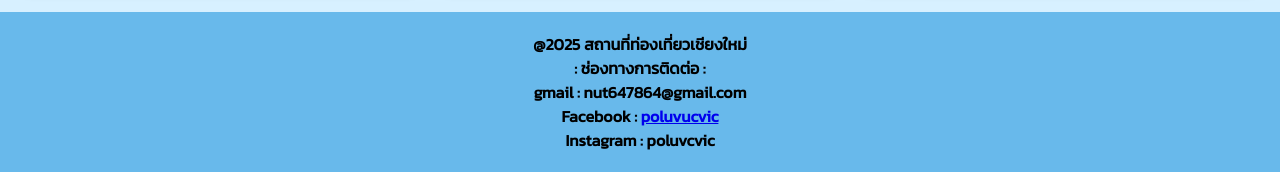
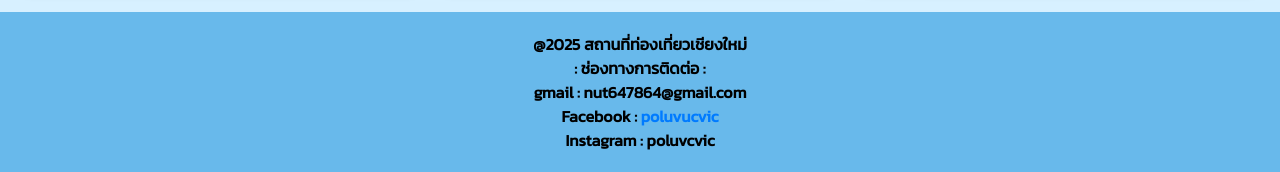
Before and after one commit to PoluvcvicNatthanun/Portfolio_Poluvcvic, a PHP site: page /homeCH.php in a window 1280 px wide. Shown: the part 1779-1951 px from the top of the page. Run offline with PHP 8.4, Linux system fonts and the light colour scheme; the visitor is signed in with stand-in values (Sample User, id 1).

Commit message:
fix contact

```diff
--- a/WEB Chaingmai/homeCH.php
+++ b/WEB Chaingmai/homeCH.php
@@ -246,7 +246,7 @@ if (!isset($_SESSION['username'])) {
         <strong>@2025 สถานที่ท่องเที่ยวเชียงใหม่</strong><br>
         <strong>: ช่องทางการติดต่อ :</strong><br>
         <strong>gmail : nut647864@gmail.com</strong><br>
-        <strong>Facebook : <a href="https://www.facebook.com/poluvucvic" target="_blank">poluvucvic</a></strong><br>
+        <strong>Facebook : <a href="https://www.facebook.com/poluvucvic" target="_blank" style="text-decoration: none; color: #007bff">poluvucvic</a></strong><br>
         <strong>Instagram : poluvcvic</strong>
     </footer>
 
```
